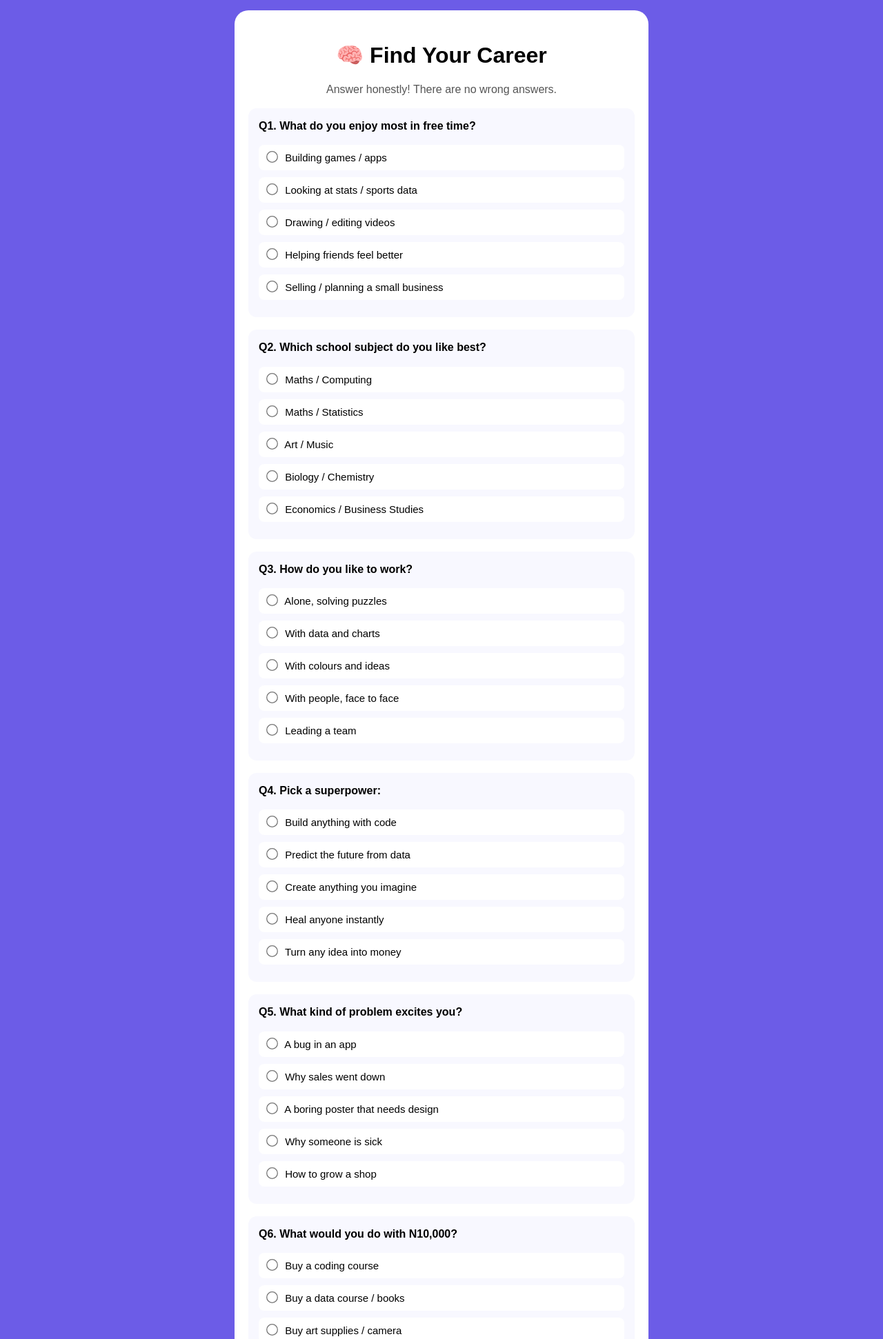
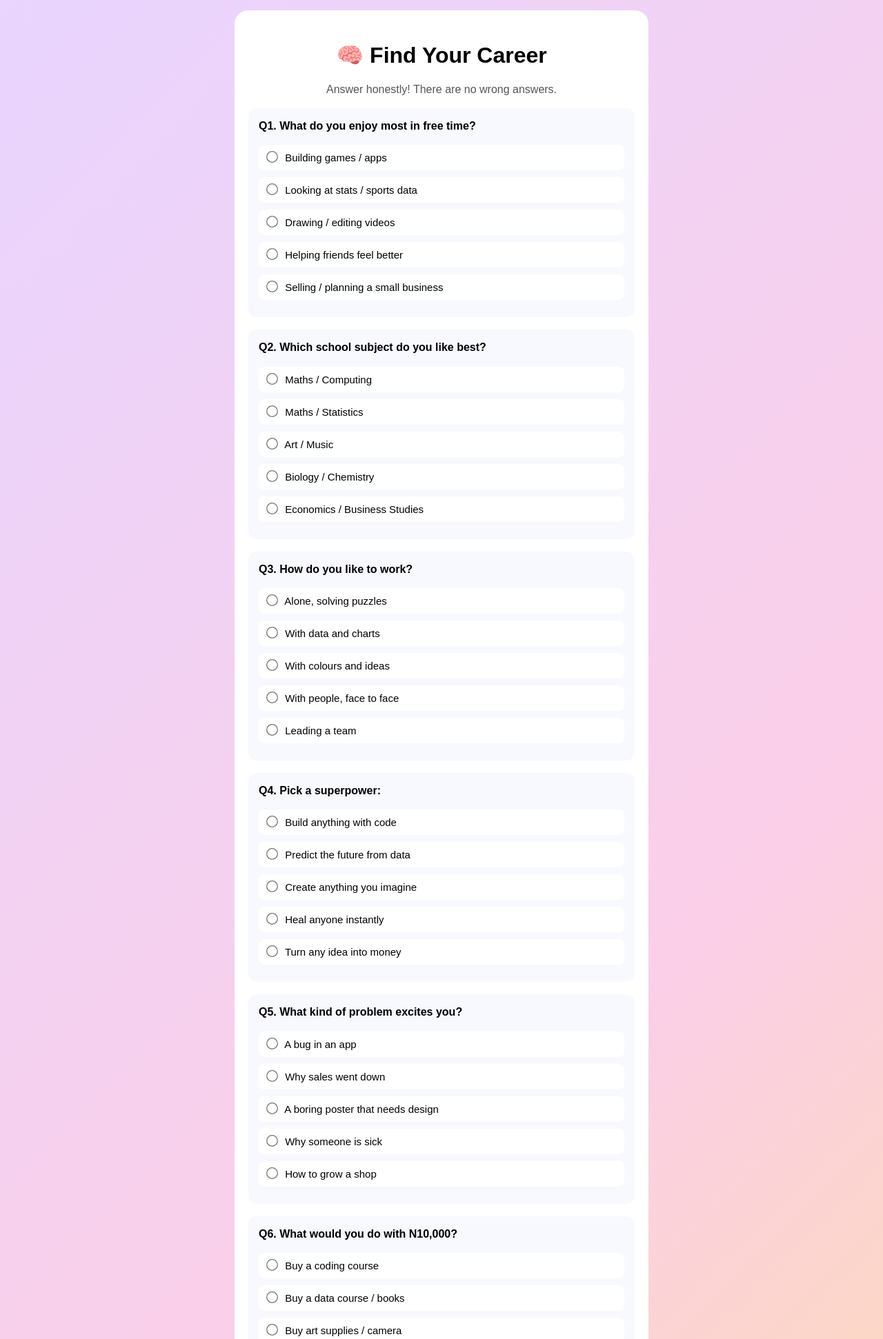
Before and after one commit to nathanieliseoluwa028-blip/CariAdvise, a Flask app: page /quiz in a window 1280 px wide. Shown: the top 1942 px of the page at 69% size. Run offline with Flask 3, Linux system fonts and the light colour scheme.

Commit message:
Update quiz.html

```diff
--- a/templates/quiz.html
+++ b/templates/quiz.html
@@ -5,7 +5,7 @@
 <title>Quiz - CariAdvise</title>
 <style>
 * { box-sizing: border-box; }
-body { font-family: Arial; background: #6C5CE7; margin: 0; padding: 15px; }
+body { font-family: Arial; background: linear-gradient(135deg, #e9d5ff, #fbcfe8, #fde68a); margin: 0; padding: 15px; }
 .card { background: white; max-width: 600px; margin: 0 auto; padding: 25px 20px; border-radius: 20px; }
 .q { margin: 18px 0; padding: 15px; background: #f8f8ff; border-radius: 12px; }
 .q p { font-size: 16px; line-height: 1.4; margin-top: 0; }
```
